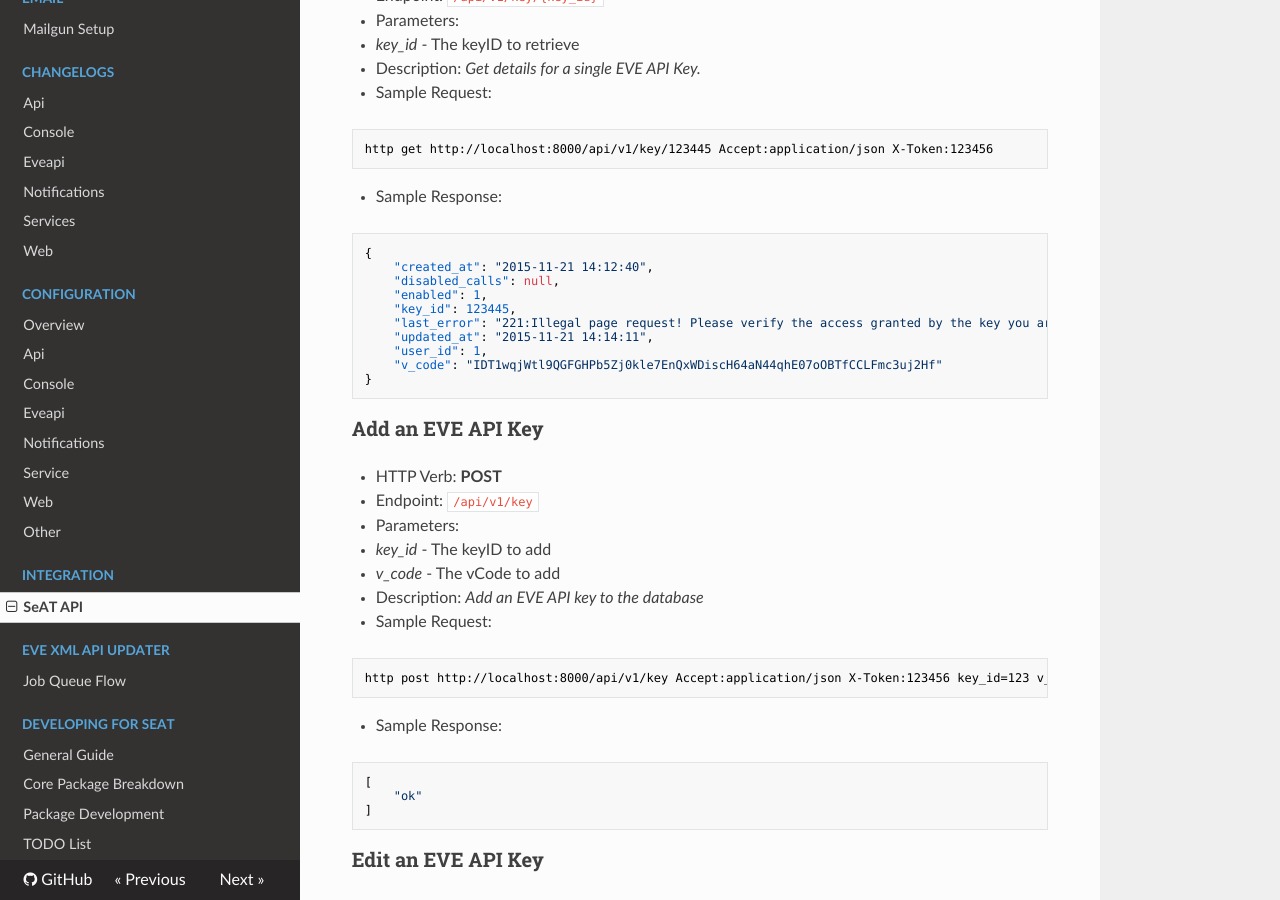
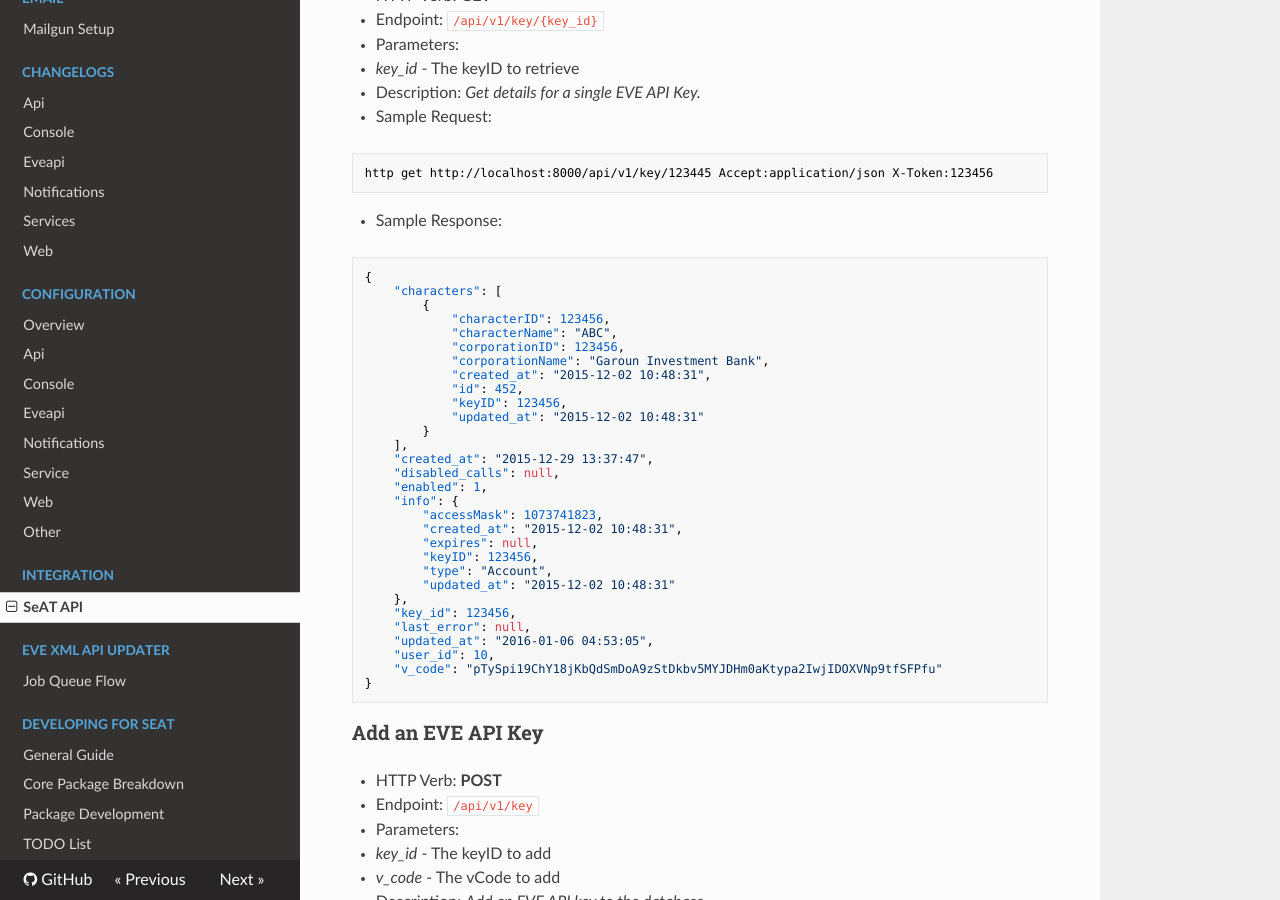
Before and after one commit to zenobio93/seat-docs, an MkDocs documentation site: the page built from docs/seat_api.md, in a window 1280 px wide and 900 px high, scrolled down 4083 px. Built offline with MkDocs 1.6.1, drawn with Linux system fonts in a browser that asks for light colours; nearby versions of some CDN libraries; old or Windows-style settings are respelled for this version of MkDocs; some of the changed text lies outside the part shown.

Commit message:
Update seat_api.md

````diff
--- a/docs/seat_api.md
+++ b/docs/seat_api.md
@@ -161,14 +162,34 @@
  * Sample Response:
 ```json
 {
-    "created_at": "2015-11-21 14:12:40",
+    "characters": [
+        {
+            "characterID": 123456,
+            "characterName": "ABC",
+            "corporationID": 123456,
+            "corporationName": "Garoun Investment Bank",
+            "created_at": "2015-12-02 10:48:31",
+            "id": 452,
+            "keyID": 123456,
+            "updated_at": "2015-12-02 10:48:31"
+        }
+    ],
+    "created_at": "2015-12-29 13:37:47",
     "disabled_calls": null,
     "enabled": 1,
-    "key_id": 123445,
-    "last_error": "221:Illegal page request! Please verify the access granted by the key you are using!",
-    "updated_at": "2015-11-21 14:14:11",
-    "user_id": 1,
-    "v_code": "IDT1wqjWtl9QGFGHPb5Zj0kle7EnQxWDiscH64aN44qhE07oOBTfCCLFmc3uj2Hf"
+    "info": {
+        "accessMask": 1073741823,
+        "created_at": "2015-12-02 10:48:31",
+        "expires": null,
+        "keyID": 123456,
+        "type": "Account",
+        "updated_at": "2015-12-02 10:48:31"
+    },
+    "key_id": 123456,
+    "last_error": null,
+    "updated_at": "2016-01-06 04:53:05",
+    "user_id": 10,
+    "v_code": "pTySpi19ChY18jKbQdSmDoA9zStDkbv5MYJDHm0aKtypa2IwjIDOXVNp9tfSFPfu"
 }
 ```
 
@@ -1538,6 +1559,48 @@
         "ownerTypeID": 0,
         "response": "Undecided",
         "updated_at": "2015-11-23 19:01:42"
+    }
+]
+```
+
+### All Corporations
+ * HTTP Verb: **GET**
+ * Endpoint: `/api/v1/corporation/all`
+ * Parameters: None
+ * Description: *Get corporations known to SeAT.*
+ * Sample Request:
+```bash
+http get http://localhost:8000/api/v1/corporation/all Accept:application/json X-Token:123456
+```
+ * Sample Response:
+```json
+[
+    {
+        "allianceID": 0,
+        "allianceName": null,
+        "ceoID": 123456,
+        "ceoName": "ABC",
+        "color1": 683,
+        "color2": 674,
+        "color3": 673,
+        "corporationID": 123456,
+        "corporationName": "ABC Inc.",
+        "created_at": "2015-11-22 11:20:24",
+        "description": "Wut.",
+        "factionID": 0,
+        "graphicID": 0,
+        "memberCount": 9,
+        "memberLimit": 40,
+        "shape1": 415,
+        "shape2": 550,
+        "shape3": 513,
+        "shares": 1000,
+        "stationID": 60014761,
+        "stationName": "Aedald VIII - Moon 5 - Republic Military School",
+        "taxRate": "0.00",
+        "ticker": "ABC.",
+        "updated_at": "2015-11-22 11:20:24",
+        "url": ""
     }
 ]
 ```
````
Also changed, not shown: other parts of docs/seat_api.md (+21 -20 lines).
